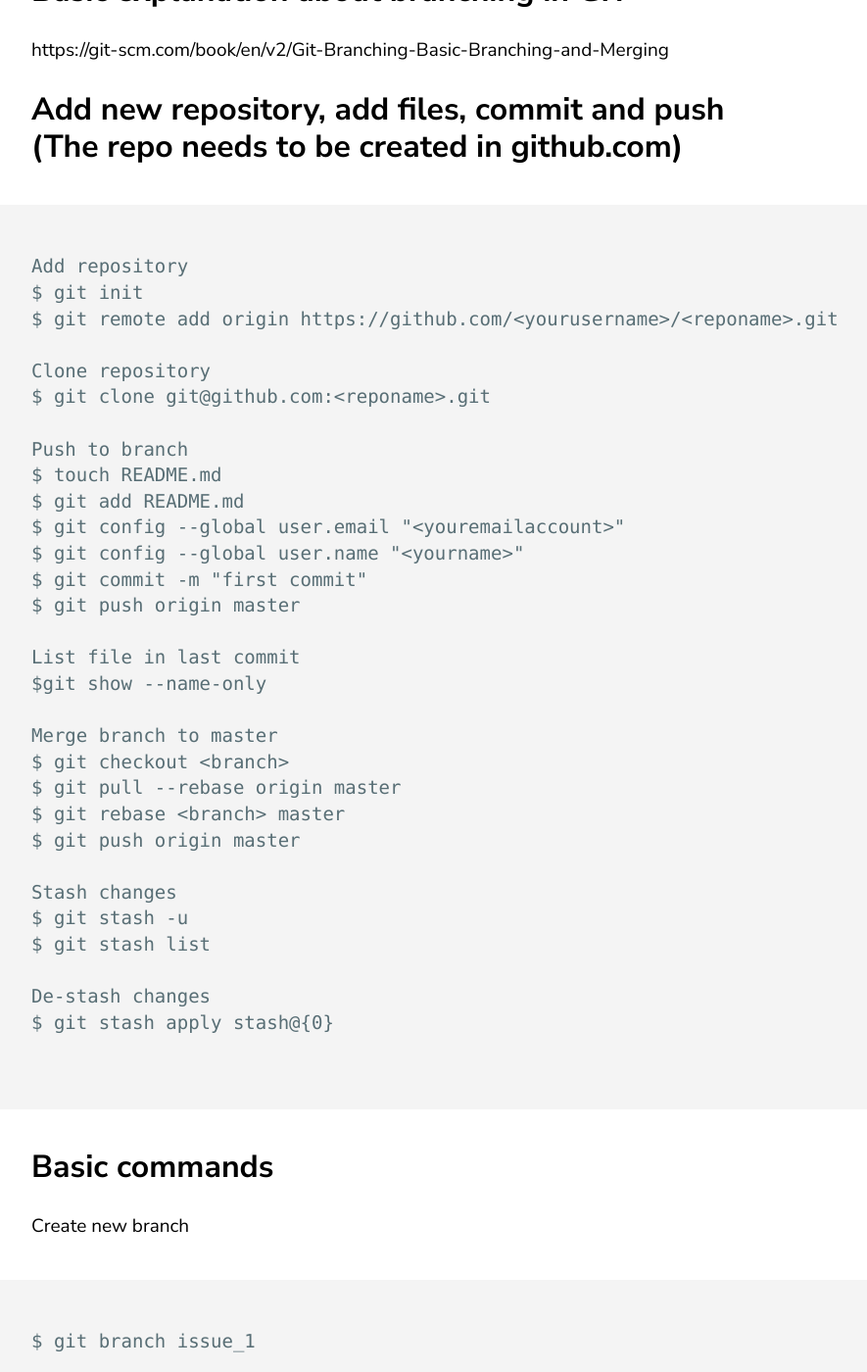
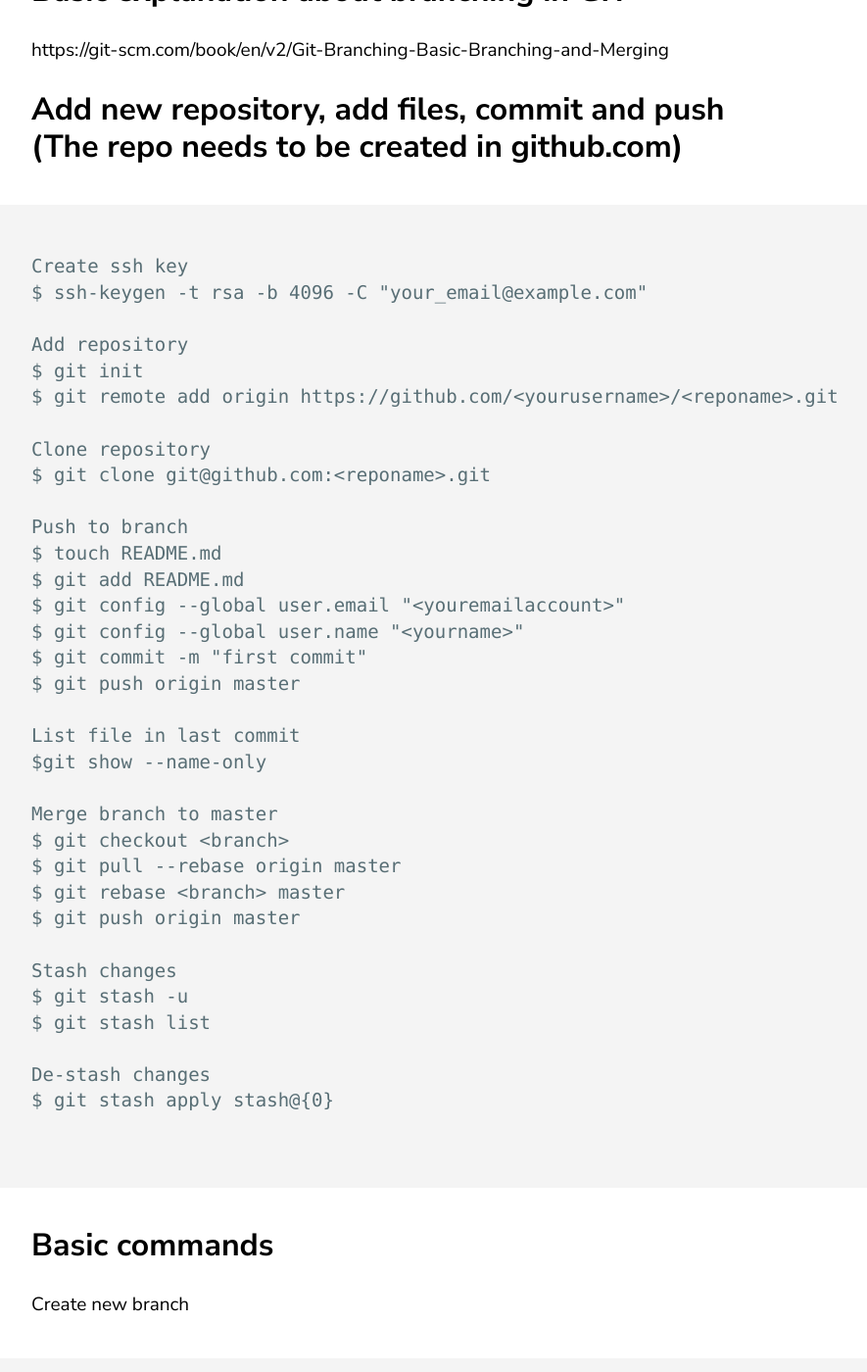
Before and after one commit to jluis9796/jluis9796.github.io, a Jekyll site: the page built from _posts/2020-05-31-manuals.markdown, in a window 1280 px wide and 1400 px high, scrolled down 801 px. Shown: the whole window at 98% size, without its empty margins (68-953 px from the left). Built offline with Jekyll 4.4.1, drawn with Linux system fonts in a browser that asks for light colours.

Commit message:
Update 2020-05-31-manuals.markdown

````diff
--- a/_posts/2020-05-31-manuals.markdown
+++ b/_posts/2020-05-31-manuals.markdown
@@ -17,6 +17,9 @@ https://git-scm.com/book/en/v2/Git-Branching-Basic-Branching-and-Merging
 
 ## Add new repository, add files, commit and push (The repo needs to be created in github.com)
 ```
+Create ssh key
+$ ssh-keygen -t rsa -b 4096 -C "your_email@example.com"
+
 Add repository
 $ git init
 $ git remote add origin https://github.com/<yourusername>/<reponame>.git
````
